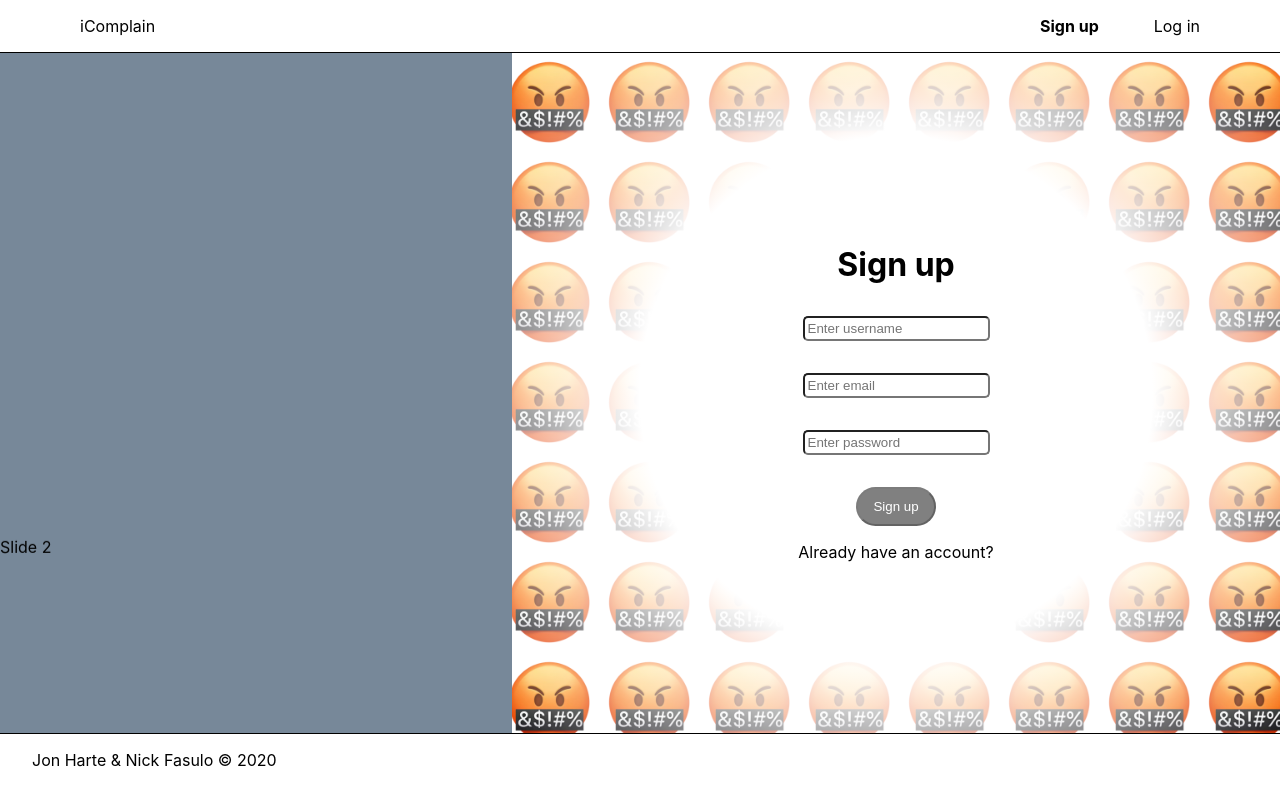
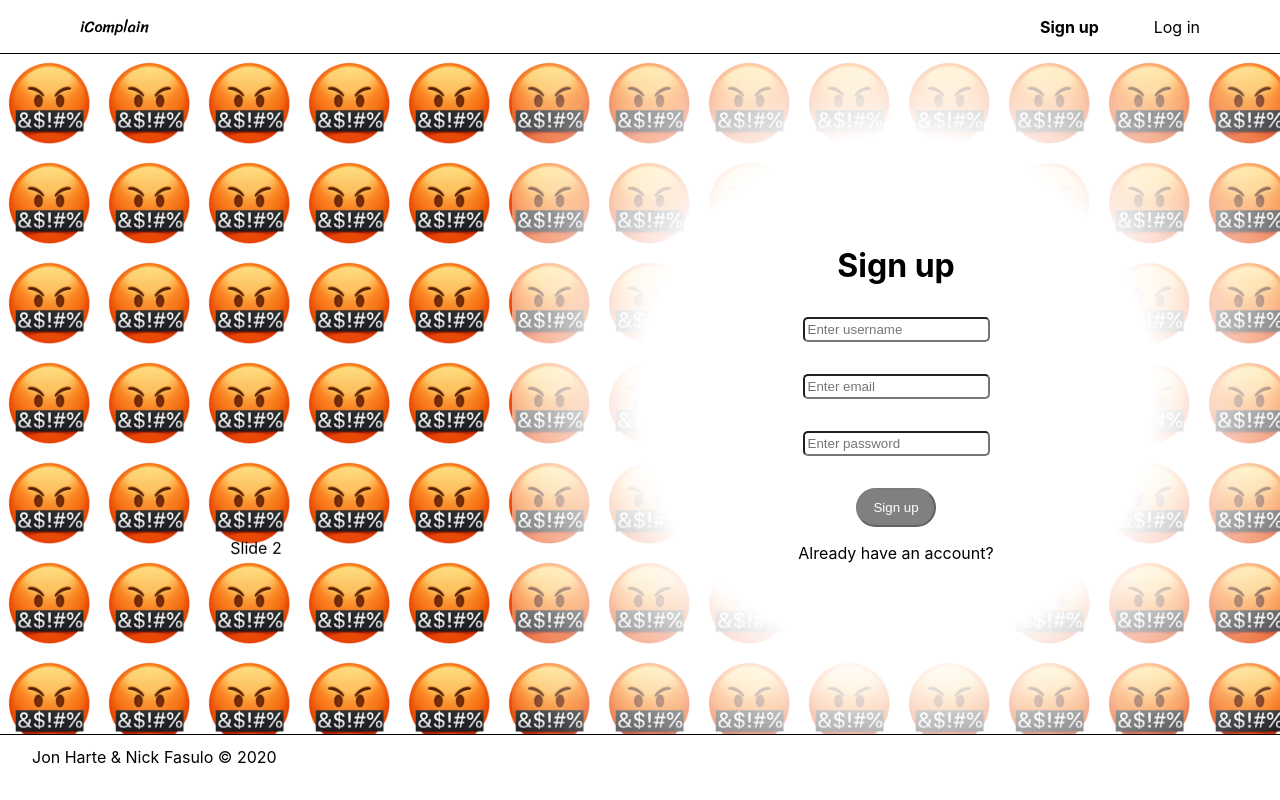
Before and after one commit to jharte5/icomplain-frontend, a React (Create React App) app: page /signup in a window 1280 px wide. Built offline with nearby package versions, Linux system fonts and the light colour scheme.

Commit message:
working on add blog still

```diff
--- a/public/index.html
+++ b/public/index.html
@@ -2,9 +2,13 @@
 <html lang="en">
   <head>
     <meta charset="utf-8" />
-    <link rel="icon" href="%PUBLIC_URL%/favicon.ico" />
     <meta name="viewport" content="width=device-width, initial-scale=1" />
     <meta name="theme-color" content="#000000" />
+    <link rel="icon" href="%PUBLIC_URL%/favicon.ico" />
+    <link
+      href="https://fonts.googleapis.com/css2?family=Sriracha&display=swap"
+      rel="stylesheet"
+    />
     <title>iComplain</title>
   </head>
   <body>
--- a/src/components/BlogSlider/BlogSlider.css
+++ b/src/components/BlogSlider/BlogSlider.css
@@ -1,4 +1,4 @@
-.blogslider {
-background-color: lightslategray;
-width: 40%;
+.carousel {
+  text-align: center;
+  width: 40%;
 }
--- a/src/components/BlogSlider/BlogSlider.js
+++ b/src/components/BlogSlider/BlogSlider.js
@@ -6,10 +6,10 @@ import 'pure-react-carousel/dist/react-carousel.es.css';
 export default class extends Component {
   render() {
     return (
-      <div className="blogslider">
       <CarouselProvider
-          naturalSlideWidth={350}
-          naturalSlideHeight={350}
+        className="carousel"
+        naturalSlideWidth={1}
+        naturalSlideHeight={1}
         visibleSlides={1}
         totalSlides={10}
         orientation="vertical"
@@ -17,20 +17,39 @@ export default class extends Component {
         isPlaying={true}
         step={1}
       >
-          <Slider>
-            <Slide index={0}>Slide 1</Slide>
-            <Slide index={1}>Slide 2</Slide>
-            <Slide index={2}>Slide 3</Slide>
-            <Slide index={3}>Slide 4</Slide>
-            <Slide index={4}>Slide 5</Slide>
-            <Slide index={5}>Slide 6</Slide>
-            <Slide index={6}>Slide 7</Slide>
-            <Slide index={7}>Slide 8</Slide>
-            <Slide index={8}>Slide 9</Slide>
-            <Slide index={9}>Slide 10</Slide>
+        <Slider className="slider">
+          <Slide className="slide" index={0}>
+            Slide 1
+          </Slide>
+          <Slide className="slide" index={1}>
+            Slide 2
+          </Slide>
+          <Slide className="slide" index={2}>
+            Slide 3
+          </Slide>
+          <Slide className="slide" index={3}>
+            Slide 4
+          </Slide>
+          <Slide className="slide" index={4}>
+            Slide 5
+          </Slide>
+          <Slide className="slide" index={5}>
+            Slide 6
+          </Slide>
+          <Slide className="slide" index={6}>
+            Slide 7
+          </Slide>
+          <Slide className="slide" index={7}>
+            Slide 8
+          </Slide>
+          <Slide className="slide" index={8}>
+            Slide 9
+          </Slide>
+          <Slide className="slide" index={9}>
+            Slide 10
+          </Slide>
         </Slider>
       </CarouselProvider>
-      </div>
     );
   }
 }
--- a/src/components/Footer/Footer.css
+++ b/src/components/Footer/Footer.css
@@ -1,5 +1,5 @@
 p {
   margin: 0;
-  padding: 1rem 0 1rem 2rem;
+  padding: 0.75rem 0 0.75rem 2rem;
   border-top: 1px solid black;
 }
--- a/src/components/Landing/Landing.css
+++ b/src/components/Landing/Landing.css
@@ -11,7 +11,12 @@
   text-align: center;
   width: 100%;
   height: 100%;
-  background-image: radial-gradient(circle, white, rgba(255, 255, 255, 0.25));
+  background-image: radial-gradient(
+    circle,
+    white,
+    white,
+    rgba(255, 255, 255, 0)
+  );
 }
 
 .landing-container a:hover {
@@ -20,4 +25,5 @@
 
 .landing-container h1 {
   text-shadow: 1px 1px 1px white;
+  font-family: 'Sriracha', cursive;
 }
--- a/src/components/Navbar/Navbar.css
+++ b/src/components/Navbar/Navbar.css
@@ -1,12 +1,15 @@
 .nav {
   display: flex;
   justify-content: space-between;
+  align-items: center;
   border-bottom: 1px solid black;
-  padding: 1rem 0 1rem 0;
+  padding: 0.75rem 0;
 }
 
 .nav-home {
-  margin-left: 5rem;
+  margin: 0 5rem;
+  padding: 0;
+  font-family: 'Sriracha', cursive;
 }
 
 li {
```
Lines whose indentation alone changed are shown as unchanged.
